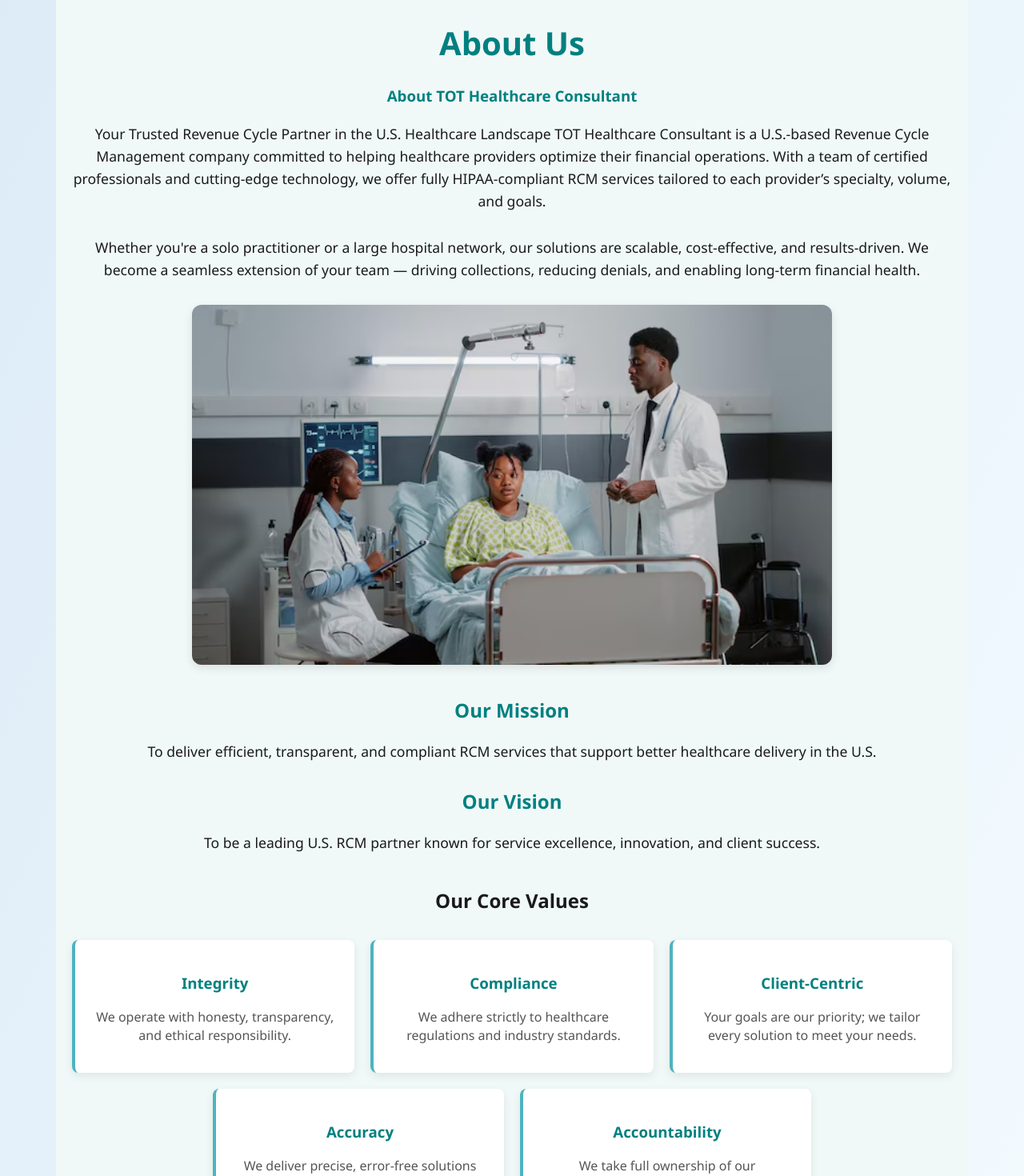
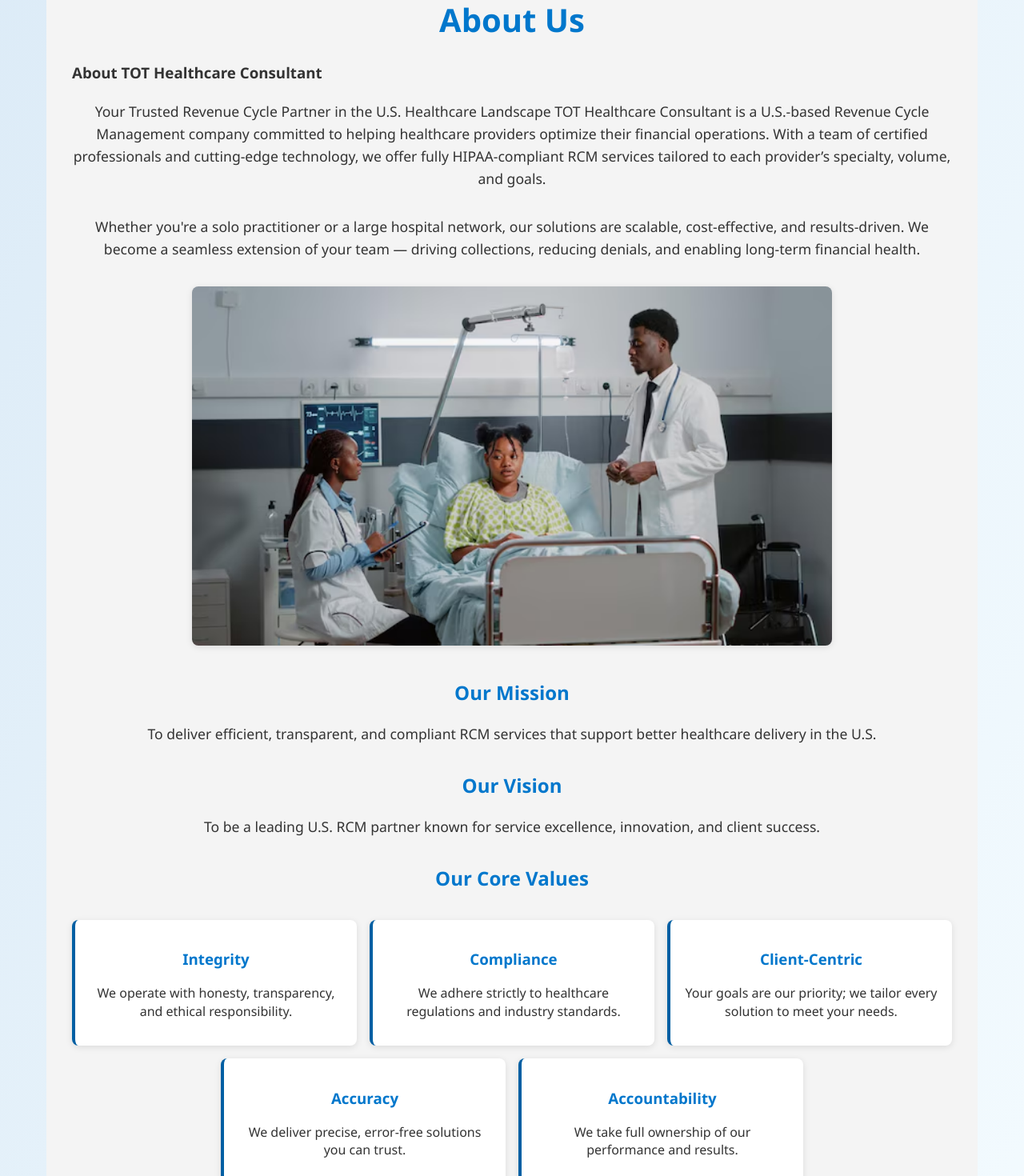
Before and after one commit to Shar1q-codes/TOT-final, a React (Create React App) app: page /about in a window 1280 px wide. Shown: the part 740-2210 px from the top of the page at 80% size. Built offline with nearby package versions, Linux system fonts and the light colour scheme.

Commit message:
changed coloring

```diff
--- a/src/components/Navbar.css
+++ b/src/components/Navbar.css
@@ -1,50 +1,15 @@
+/* Navbar.css */
 @import "../theme.css";
 
 .navbar {
-  background: var(--color-bg-light);
-  border-bottom: 1px solid var(--color-border);
-}
-
-.navbar__logo a {
-  color: var(--color-primary);
-}
-
-.navbar__links a,
-.dropdown-toggle {
-  color: var(--color-text);
-}
-.navbar__links a:hover,
-.dropdown-toggle:hover {
-  color: var(--color-hover, var(--color-secondary));
-}
-
-.dropdown li a {
-  color: var(--color-primary);
-}
-.dropdown li a:hover {
-  background-color: var(--color-accent);
-}
-
-.navbar__toggle {
-  color: var(--color-primary);
-}
-
-:root {
-  --primary: #008080;
-  --secondary: #4fb3bf;
-  --background: #f0f9f8;
-  --text-dark: #1a1a1a;
-  --hover: #005f5f;
-}
-
-.navbar {
-  background: var(--background);
+  background-color: var(--header-color);
   padding: 16px 24px;
-  border-bottom: 1px solid #c8e0dc;
+  /* border-bottom: 1px solid var(--hover-bg); */
   position: sticky;
   top: 0;
   z-index: 999;
 }
+
 .navbar__container {
   display: flex;
   justify-content: space-between;
@@ -53,6 +18,7 @@
   margin: auto;
   position: relative;
 }
+
 .navbar__logo {
   display: flex;
   align-items: center;
@@ -64,8 +30,9 @@
 .navbar__logo a {
   font-size: 1.5rem;
   font-weight: bold;
-  color: var(--primary);
+  color: var(--primary-color);
   text-decoration: none;
+  text-shadow: 1px 1px 2px black;
 }
 
 .navbar__menu {
@@ -73,6 +40,7 @@
   align-items: center;
   gap: 30px;
 }
+
 .navbar__links {
   display: flex;
   gap: 30px;
@@ -85,7 +53,7 @@
 }
 .navbar__links a,
 .dropdown-toggle {
-  color: var(--text-dark);
+  color: var(--accent-color);
   font-weight: 500;
   text-decoration: none;
   transition: color 0.3s;
@@ -93,7 +61,7 @@
 }
 .navbar__links a:hover,
 .dropdown-toggle:hover {
-  color: var(--hover);
+  color: var(--secondary-color);
 }
 
 /* Dropdown */
@@ -104,10 +72,10 @@
   position: absolute;
   top: 100%;
   left: 0;
-  background: #fff;
-  border: 1px solid #ddd;
-  border-radius: 6px;
-  box-shadow: 0 4px 8px rgba(0, 0, 0, 0.1);
+  background-color: var(--background-color);
+  border: 1px solid var(--hover-bg);
+  border-radius: var(--border-radius);
+  box-shadow: var(--box-shadow);
   min-width: 260px;
   z-index: 1000;
   opacity: 0;
@@ -120,13 +88,14 @@
   white-space: nowrap;
 }
 .dropdown li a {
-  color: #005b96;
+  color: var(--primary-color);
   font-weight: 500;
   display: block;
   text-decoration: none;
 }
 .dropdown li a:hover {
-  background: #f0f0f0;
+  background-color: var(--accent-color);
+  color: #fff;
 }
 .dropdown-parent:hover .dropdown,
 .dropdown.open {
@@ -141,9 +110,10 @@
   background: none;
   border: none;
   font-size: 2rem;
-  color: var(--primary);
+  color: var(--primary-color);
   cursor: pointer;
 }
+
 @media (max-width: 768px) {
   .navbar__links {
     display: none;
@@ -153,9 +123,9 @@
     top: 64px;
     left: 0;
     right: 0;
-    background: var(--background);
+    background-color: var(--background-color);
     padding: 20px 0;
-    border-bottom: 1px solid #c8e0dc;
+    border-bottom: 1px solid var(--hover-bg);
     gap: 20px;
   }
   .navbar__links.active {
@@ -164,7 +134,6 @@
   .navbar__toggle {
     display: block;
   }
-  /* ensure dropdown always visible inside mobile menu */
   .dropdown {
     position: static;
     box-shadow: none;
--- a/src/pages/About.css
+++ b/src/pages/About.css
@@ -1,50 +1,40 @@
+/* About.css */
 @import "../theme.css";
 
 .about-page {
-  background-color: var(--color-bg-light);
-}
-.about-intro h1,
-.about-mission h2,
-.value-card h3 {
-  color: var(--color-primary);
-}
-.value-card {
-  background: var(--color-bg);
-  border-left: 4px solid var(--color-secondary);
-  box-shadow: 0 4px 12px rgba(0, 0, 0, 0.08);
-}
-
-.about-page {
-  padding: 60px 20px;
+  background-color: var(--footer-bg); /* Soft page background */
+  padding: var(--padding-lg);
   max-width: 1100px;
-  margin: auto;
-  font-family: "Segoe UI", sans-serif;
-  color: #1a1a1a;
+  margin: 0 auto;
+  font-family: var(--font-family);
+  color: var(--text-color);
   line-height: 1.6;
-  background-color: #f0f9f8;
 }
 
 .about-image-container {
   text-align: center;
-  margin-bottom: 30px;
+  margin-bottom: var(--margin-lg);
 }
+
 .about-img {
   width: 100%;
   max-width: 800px;
-  border-radius: 12px;
-  box-shadow: 0 4px 12px rgba(0, 0, 0, 0.1);
+  border-radius: var(--border-radius);
+  box-shadow: var(--box-shadow);
 }
 
 .about-intro h1,
-.about-intro h3,
-.about-mission h2 {
-  color: #008080;
+.about-mission h2,
+.value-card h3 {
+  color: var(--primary-color);
   text-align: center;
-  margin-bottom: 15px;
+  margin-bottom: var(--margin-base);
 }
+
 .about-intro h1 {
   font-size: 2.5rem;
 }
+
 .about-intro h3 {
   font-weight: 600;
 }
@@ -52,43 +42,49 @@
 .about-intro p,
 .about-mission p {
   font-size: 1.1rem;
-  margin-bottom: 30px;
+  margin-bottom: var(--margin-lg);
+  text-align: center;
+  color: var(--text-color);
+}
+
+.about-values {
+  margin-top: var(--margin-lg);
   text-align: center;
 }
 
-.about-values {
-  margin-top: 40px;
-  text-align: center;
-}
 .about-values h2 {
-  margin-bottom: 30px;
+  color: var(--primary-color);
+  margin-bottom: var(--margin-lg);
 }
 
 .values-list {
   display: flex;
   flex-wrap: wrap;
-  gap: 20px;
+  gap: var(--margin-base);
   justify-content: center;
 }
+
 .value-card {
+  background: var(--background-color);
+  border-left: 4px solid var(--secondary-color);
+  box-shadow: var(--box-shadow);
+  padding: var(--padding-base);
+  border-radius: var(--border-radius);
+  transition: transform 0.3s;
   flex: 1 1 280px;
   max-width: 320px;
-  padding: 20px;
-  border-radius: 8px;
-  background: #fff;
-  border-left: 4px solid #4fb3bf;
-  box-shadow: 0 4px 12px rgba(0, 0, 0, 0.08);
-  transition: transform 0.3s;
 }
+
 .value-card:hover {
   transform: translateY(-6px);
 }
+
 .value-card h3 {
-  color: #008080;
-  margin-bottom: 10px;
+  margin-bottom: var(--margin-base);
 }
+
 .value-card p {
-  color: #555;
+  color: var(--text-color);
   line-height: 1.4;
 }
 
--- a/src/pages/Home.css
+++ b/src/pages/Home.css
@@ -1,20 +1,13 @@
-/* Import your theme variables at the top (if not global) */
+/* Home.css */
+/* Import theme variables */
 @import "../theme.css";
-:root {
-  --color-primary: #2b6777; /* Calm teal */
-  --color-secondary: #52ab98; /* Soft mint */
-  --color-accent: #c8d8e4; /* Light healthcare blue */
-  --color-text: #333;
-  --color-bg: #ffffff;
-  --color-heading: #205072;
-  --color-wave-light: linear-gradient(90deg, #c6f1f3, #dffbfa);
-}
+
 .home-page {
   font-family: "Segoe UI", sans-serif;
-  color: var(--color-text);
+  color: var(--text-color);
 }
 
-/* Hero */
+/* Hero Section */
 .hero-section {
   position: relative;
   height: 90vh;
@@ -33,12 +26,12 @@
 .hero-content h1 {
   font-size: 2.5rem;
   font-weight: bold;
-  color: #333;
+  color: #fff;
   display: inline-block;
-  opacity: 0; /* Start with the h1 hidden */
+  opacity: 0;
   animation: fadeIn 1.5s ease-out forwards,
     highlightText 2s ease-in-out infinite;
-  text-shadow: 12px 12px 14px rgba(1, 11, 23, 0.3);
+  text-shadow: 2px 2px 4px rgba(0, 0, 0, 0.3);
 }
 .hero-content p {
   margin-bottom: 30px;
@@ -47,47 +40,42 @@
   text-shadow: 1px 1px 3px rgba(0, 0, 0, 0.3);
 }
 .cta-button {
-  background: var(--color-secondary);
+  background: var(--accent-color);
   color: #fff;
   padding: 12px 28px;
-  border-radius: 6px;
+  border-radius: var(--border-radius);
   text-decoration: none;
   font-weight: 600;
   transition: background 0.3s;
 }
 .cta-button:hover {
-  background: var(--color-primary);
+  background: var(--primary-color);
 }
 
-/* Fade-in animation for h1 */
+/* Animations */
 @keyframes fadeIn {
-  0% {
+  from {
     opacity: 0;
-    transform: translateY(20px); /* Optional: makes it slide up slightly */
+    transform: translateY(20px);
   }
-  100% {
+  to {
     opacity: 1;
     transform: translateY(0);
   }
 }
-
-/* Animation to highlight the text */
 @keyframes highlightText {
-  0% {
-    color: #2a4d77;
+  0%,
+  100% {
+    color: #2d19a1;
     text-shadow: none;
   }
   50% {
-    color: #3cb371; /* Highlight color */
-    text-shadow: 0 0 5px rgba(60, 179, 113, 0.8); /* Glow effect */
-  }
-  100% {
-    color: #2a4d77;
-    text-shadow: none;
+    color: var(--accent-color);
+    text-shadow: 0 0 8px var(--accent-color);
   }
 }
 
-/* Divider Base */
+/* Divider Waves */
 .divider {
   height: 100px;
   width: 100%;
@@ -95,8 +83,6 @@
   position: relative;
   z-index: 1;
 }
-
-/* Wave Style for Top & Bottom */
 .divider--wave-top::before,
 .divider--wave-bottom::before {
   content: "";
@@ -105,9 +91,9 @@
   height: 100%;
   left: 50%;
   transform: translateX(-50%);
-  background: var(--color-wave-light);
+  background: var(--wave-light);
+  opacity: 0.85;
   animation: waveMove 10s linear infinite;
-  opacity: 0.85;
   clip-path: polygon(
     0 100%,
     0 30%,
@@ -134,113 +120,97 @@
     100% 100%
   );
 }
-
-/* Position Fixes */
 .divider--wave-top::before {
   bottom: 0;
 }
-
 .divider--wave-bottom::before {
   top: 0;
-  transform: translateX(-50%) rotateX(180deg); /* Correctly flip the wave */
+  transform: translateX(-50%) rotateX(180deg);
 }
-
-/* Wave Animation */
 @keyframes waveMove {
-  0% {
+  0%,
+  100% {
     transform: translateX(-50%) translateY(0);
   }
   50% {
     transform: translateX(-48%) translateY(2px);
   }
-  100% {
-    transform: translateX(-50%) translateY(0);
-  }
 }
 
-/* Welcome */
+/* Welcome Section */
 .welcome-section {
   background: linear-gradient(135deg, #e0f7f4, #f2f9ff);
   padding: 4rem 2rem;
   text-align: center;
 }
-
 .welcome-content {
   max-width: 1100px;
   margin: 0 auto;
 }
-
 .welcome-content h2 {
   font-size: 2.4rem;
-  margin-bottom: 40px;
-  color: var(--color-primary);
-  position: relative;
+  margin-bottom: 2.5rem;
+  color: var(--primary-color);
   line-height: 1.3;
 }
-
 .welcome-content h2 span {
-  color: var(--color-secondary);
   display: block;
   font-size: 1.5rem;
-  margin-top: 10px;
+  margin-top: 0.6rem;
+  color: var(--secondary-color);
 }
-
 .welcome-grid {
   display: grid;
   grid-template-columns: repeat(auto-fit, minmax(280px, 1fr));
   gap: 30px;
 }
-
 .welcome-card {
-  background: var(--color-bg);
-  border: 1px solid var(--color-primary);
+  background: var(--background-color);
+  border: 1px solid var(--primary-color);
   padding: 25px 20px;
-  border-radius: 10px;
-  box-shadow: 0 2px 10px rgba(0, 0, 0, 0.04);
-  transition: transform 0.3s ease, box-shadow 0.3s ease;
+  border-radius: var(--border-radius);
+  box-shadow: var(--box-shadow);
+  transition: transform 0.3s, box-shadow 0.3s;
 }
-
 .welcome-card:hover {
   transform: translateY(-5px);
   box-shadow: 0 8px 16px rgba(0, 0, 0, 0.1);
 }
-
 .welcome-card h3 {
-  color: var(--color-heading);
-  margin-bottom: 10px;
+  color: var(--header-color);
+  margin-bottom: 0.6rem;
   font-size: 1.25rem;
 }
-
 .welcome-card p {
-  color: var(--color-text);
-  font-size: 1rem;
+  color: var(--text-color);
+  font-size: var(--font-size-base);
   line-height: 1.6;
 }
 
 /* Quick Services */
 .quick-services {
-  background: var(--color-accent);
-  padding: 60px 20px;
+  background: var(--background-color);
+  padding: 3.75rem 1.25rem;
   text-align: center;
 }
 .quick-services h2 {
-  color: var(--color-primary);
-  margin-bottom: 20px;
+  color: var(--header-color);
+  margin-bottom: 1.25rem;
 }
 .quick-services ul {
   list-style: none;
   padding: 0;
-  margin: 0 auto 20px;
   display: flex;
   flex-wrap: wrap;
   justify-content: center;
   gap: 15px;
+  margin-bottom: 1.25rem;
 }
 .quick-services li {
-  background: var(--color-bg);
-  border: 1px solid var(--color-primary);
-  padding: 12px 18px;
-  border-radius: 6px;
+  background: var(--background-color);
+  border: 1px solid var(--primary-color);
+  padding: 0.75rem 1.125rem;
+  border-radius: var(--border-radius);
   font-weight: 500;
   min-width: 250px;
   transition: transform 0.2s, box-shadow 0.2s;
@@ -250,44 +220,43 @@
   box-shadow: 0 4px 12px rgba(0, 0, 0, 0.1);
 }
 .secondary-cta {
-  color: var(--color-primary);
+  display: inline-block;
+  color: var(--primary-color);
   font-weight: 600;
   text-decoration: none;
   transition: color 0.3s;
 }
 .secondary-cta:hover {
-  color: var(--color-secondary);
+  color: var(--secondary-color);
 }
 
 /* Why Choose Us */
 .why-choose-us {
-  padding: 60px 20px;
+  padding: 3.75rem 1.25rem;
   text-align: center;
 }
 .why-choose-us h2 {
-  color: var(--color-primary);
-  margin-bottom: 20px;
+  color: var(--primary-color);
+  margin-bottom: 1.25rem;
+  font-size: 2rem;
 }
 .why-choose-us ul {
   list-style: none;
   padding: 0;
-  margin: 0 auto;
   display: flex;
   flex-wrap: wrap;
   justify-content: center;
   gap: 20px;
 }
 .why-choose-us li {
+  background: linear-gradient(145deg, #fff, #f9f9f9);
   padding: 15px 20px;
-  border-radius: 6px;
-  font-weight: 500;
+  border-left: 4px solid var(--secondary-color);
+  border-radius: var(--border-radius);
   flex: 1 1 280px;
   max-width: 300px;
-  box-sizing: border-box;
+  box-shadow: 0 6px 12px rgba(0, 0, 0, 0.05);
   transition: transform 0.2s;
-  background: linear-gradient(145deg, #fff, #f9f9f9);
-  border-left: 4px solid var(--color-secondary);
-  box-shadow: 0 6px 12px rgba(0, 0, 0, 0.05);
 }
 .why-choose-us li:hover {
   transform: translateY(-4px);
@@ -298,11 +267,11 @@
   .hero-content h1 {
     font-size: 2rem;
   }
-  .welcome-section {
+  .welcome-grid {
     grid-template-columns: 1fr;
-    text-align: center;
   }
-  .quick-services ul {
+  .quick-services ul,
+  .why-choose-us ul {
     flex-direction: column;
   }
   .quick-services li,
--- a/src/pages/Home.jsx
+++ b/src/pages/Home.jsx
@@ -69,7 +69,7 @@
 
       {/* Services Section */}
       <section className="quick-services">
-        <h2>Precision-Driven Billing & RCM Services</h2>
+        <h2>Our Services</h2>
         <ul>
           <li>✔ Family Medicine</li>
           <li>✔ Internal Medicine</li>
--- a/src/theme.css
+++ b/src/theme.css
@@ -1,7 +1,32 @@
+/* theme.css - Centralized theme variables for easy styling and consistency */
+
 :root {
-  --color-accent: #f0f4f8; /* or any contrasting light shade */
-  --color-bg: #ffffff;
-  --color-primary: #0066cc;
-  --color-secondary: #0099ff;
-  --color-text: #333;
+  /* Colors */
+  --primary-color: #0077cc;
+  --secondary-color: #005fa3;
+  --accent-color: #4caf50;
+  --background-color: #ffffff;
+  --text-color: #333333;
+  --header-color: #1e3d59;
+  --footer-bg: #f4f4f4;
+  --card-bg: #f9f9f9;
+  --hover-bg: #e6f2ff;
+
+  /* Font */
+  --font-family: "Segoe UI", Tahoma, Geneva, Verdana, sans-serif;
+  --font-size-base: 16px;
+  --font-size-lg: 20px;
+  --font-size-sm: 14px;
+
+  /* Spacing */
+  --padding-base: 1rem;
+  --padding-lg: 2rem;
+  --margin-base: 1rem;
+  --margin-lg: 2rem;
+
+  /* Border radius */
+  --border-radius: 8px;
+
+  /* Shadow */
+  --box-shadow: 0 2px 8px rgba(0, 0, 0, 0.1);
 }
```
